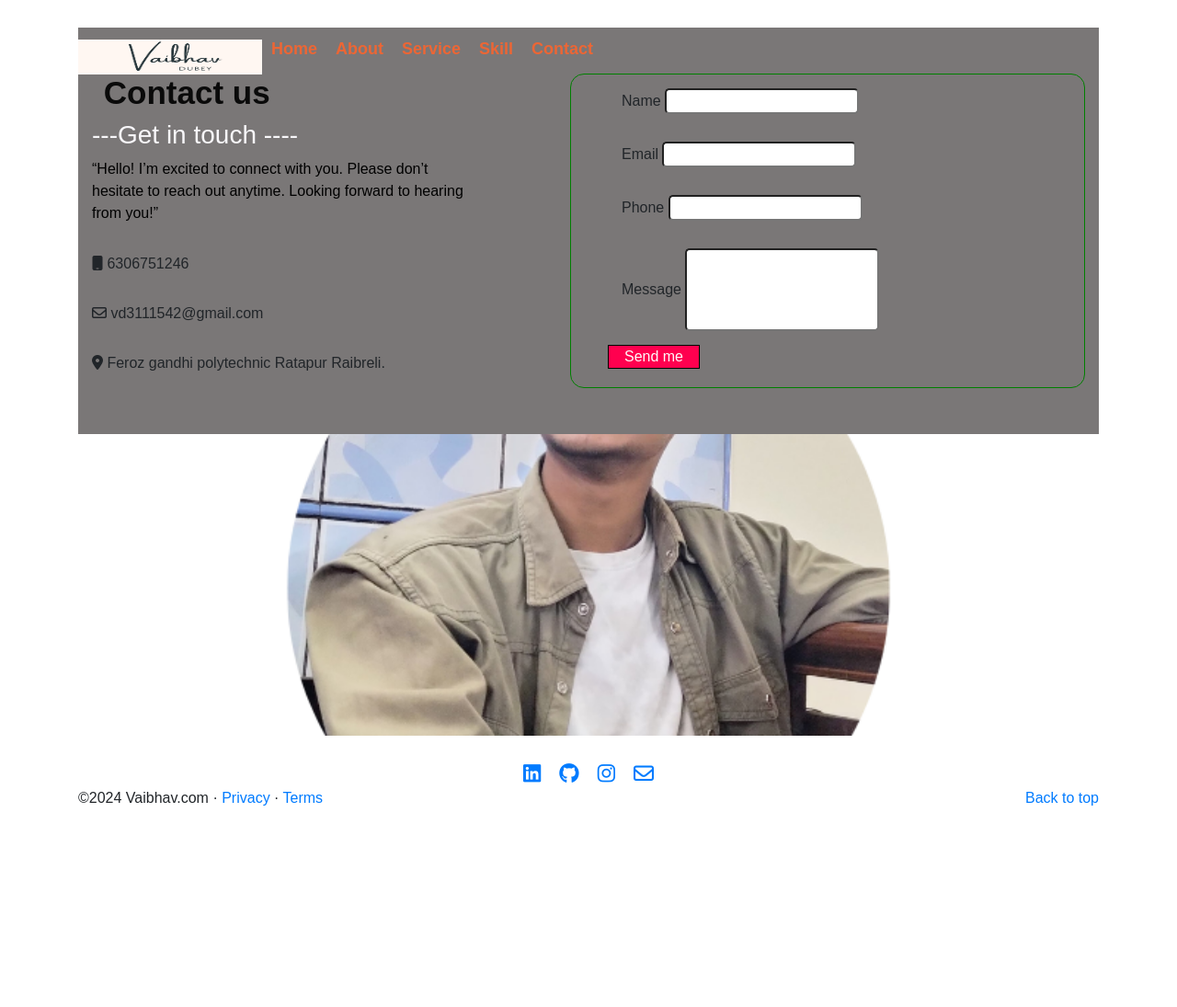
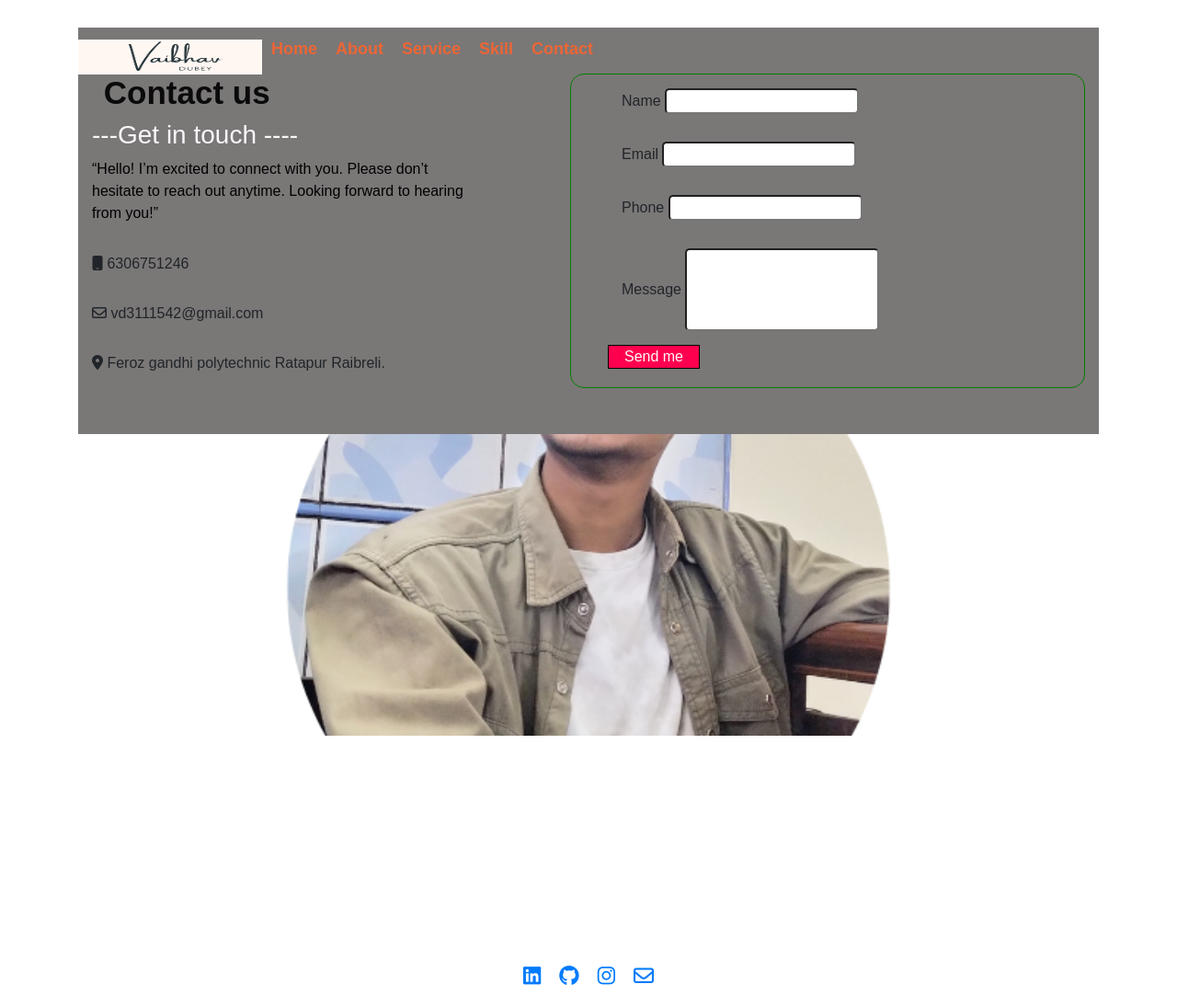
Before and after one commit to Vaibhavvi/My.portfolio.Vaibhav.com, a plain HTML site: page Contact.html in a window 1280 px wide. Shown: the top 1095 px of the page at 92% size. Before the commit the page ends 926 px from the top, so only its background shows below. Drawn offline with nearby package versions, Linux system fonts and the light colour scheme.

Commit message:
index.html

```diff
--- a/Contact.html
+++ b/Contact.html
@@ -79,11 +79,11 @@
         </div>
     </div>
     <footer class="container">
-        <div class="info">
-            <a href="https://www.linkedin.com/in/vaibhav-dubey-8199292b4/"><i class="fa-brands fa-linkedin"></i></a>
-            <a href="https://github.com/Vaibhavvi/My.portfolio.Vaibhav.com"><i class="fa-brands fa-github"></i></a>
-            <a href="https://www.instagram.com/vaibhav_dubey_111/"><i class="fa-brands fa-instagram"></i></a>
-            <a href="#"><i class="fa-regular fa-envelope"></i></a>
+        <div class="info" style="padding: 10px,10px;">
+            <a href="https://www.linkedin.com/in/vaibhav-dubey-8199292b4/"><i class="fa-brands fa-linkedin" style="padding-top:120px; margin-top: 60px;"></i></a>
+            <a href="https://github.com/Vaibhavvi/My.portfolio.Vaibhav.com"><i class="fa-brands fa-github"  style="padding-top:120px; margin-top: 60px;"></i></a>
+            <a href="https://www.instagram.com/vaibhav_dubey_111/"><i class="fa-brands fa-instagram"  style="padding-top:120px; margin-top: 60px;"></i></a>
+            <a href="#"><i class="fa-regular fa-envelope"  style="padding-top:120px; margin-top: 60px;"></i></a>
 
         </div>
         <p class="float-right"><a href="#">Back to top</a></p>
--- a/style.css
+++ b/style.css
@@ -79,7 +79,7 @@ nav ul li a:hover {
     padding-top: 25px;
     font-size: 40px;
     margin-left: 50px;
-    color:#2E1212;
+    color:rgb(17, 19, 20);
 }
 
 .content-header h3 {
@@ -292,10 +292,11 @@ button:hover{
     align-items: center;
     text-align: center;
     justify-content: center;
+    padding: 40px 10px;
 
 }
 
 .info i {
-    padding: 0px 10px;
+    padding: 20px 10px;
     font-size: 22px;
 }
```
